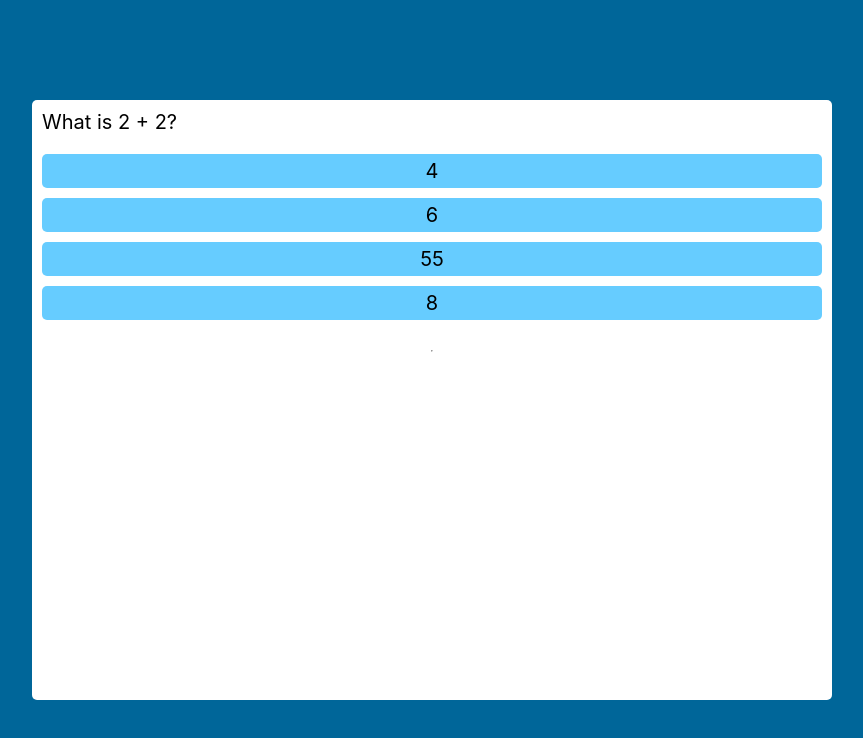
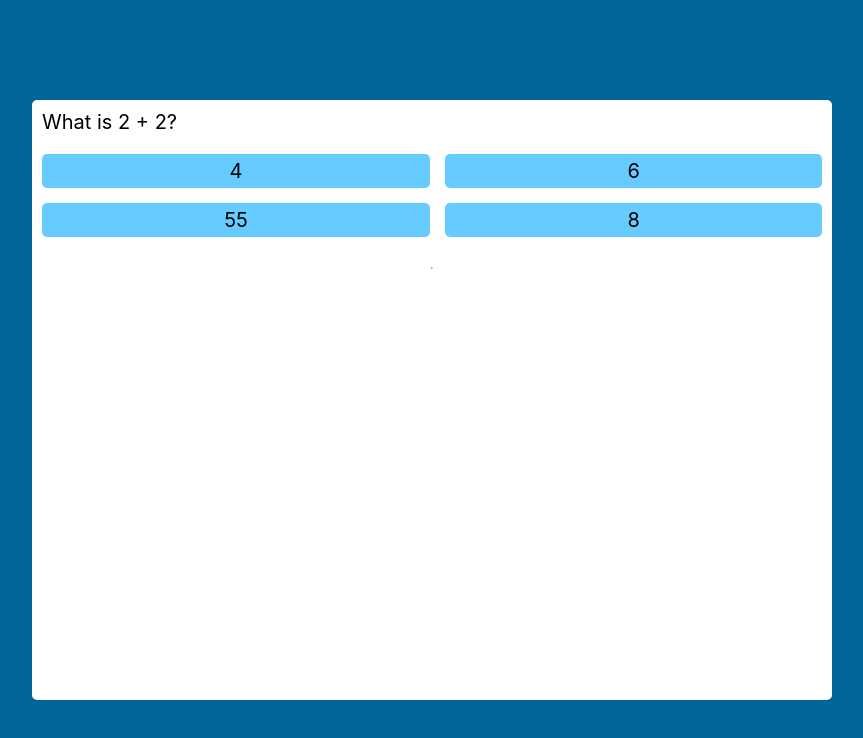
Before and after one commit to nikhilmwarrier/quiz-app-fail, a plain HTML site: page index.html in a window 1280 px wide. Both pictures are taken after a click on the button "Start". Shown: the whole page, without its empty margins (208-1071 px from the left). Drawn offline with Linux system fonts and the light colour scheme.

Commit message:
Add files via upload

```diff
--- a/script.js
+++ b/script.js
@@ -41,6 +41,7 @@ function startGame() {
     correctAnsElem.classList.add('hide');
     correctAnsElem.classList.remove('high');
     correctAnsElem.classList.remove('low');
+    shareScore.classList.add('hide');
 
     setNextQuestion()
 
--- a/styles.css
+++ b/styles.css
@@ -42,12 +42,13 @@ body.wrong{
 }
 
 .btn-grid{
-    display: flex;
-    flex-direction: column;
+    display: grid;
+    /* flex-direction: column;
     flex-wrap: wrap;
-    justify-content: center;
-    align-items: stretch;
-    gap: 10px;
+    justify-content: space-between;
+    align-items: stretch; */
+    grid-template-columns: repeat(1, auto);
+    gap: 15px;
     margin: 20px 0;
 }
 
@@ -132,3 +133,9 @@ span#right-answers.low{
 .sharescore{
     cursor: pointer;
 }
+
+@media only screen and (min-width: 768px){
+    .btn-grid{
+        grid-template-columns: repeat(2, auto);
+    }
+}
```
